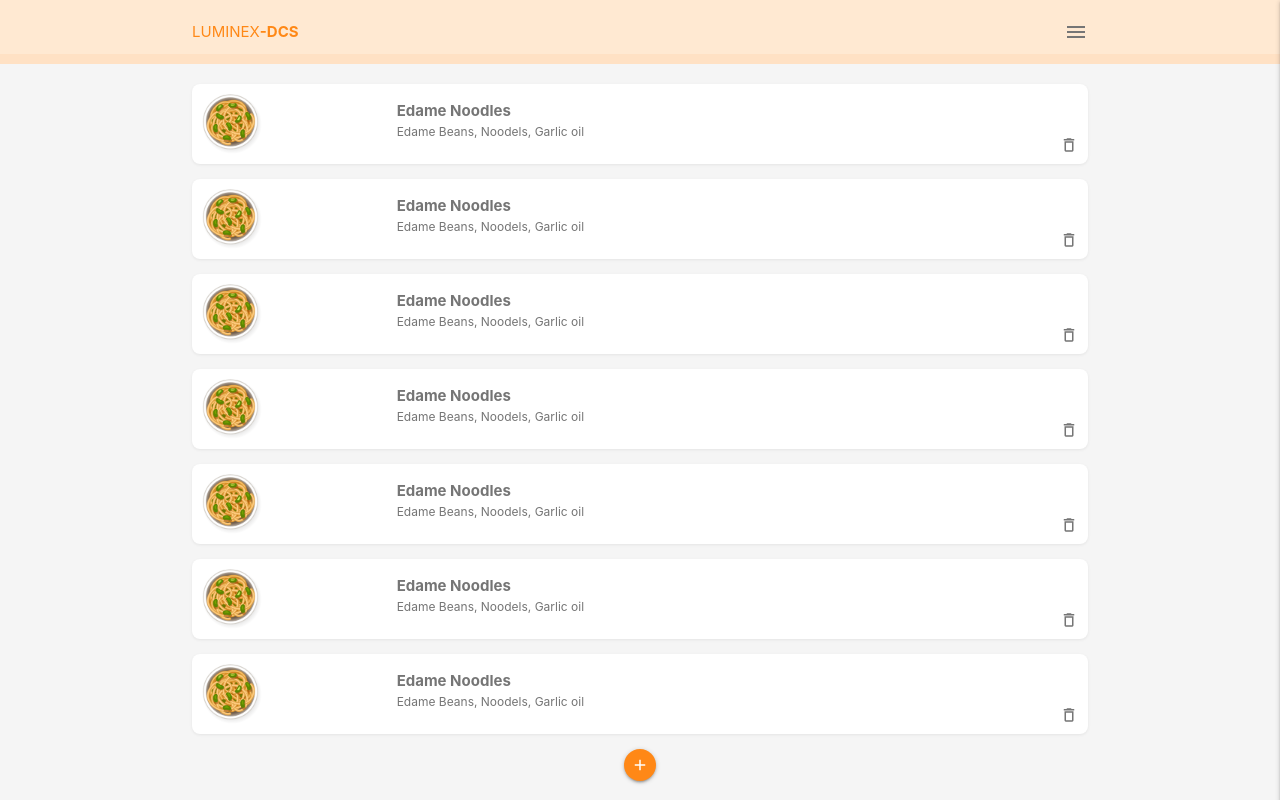
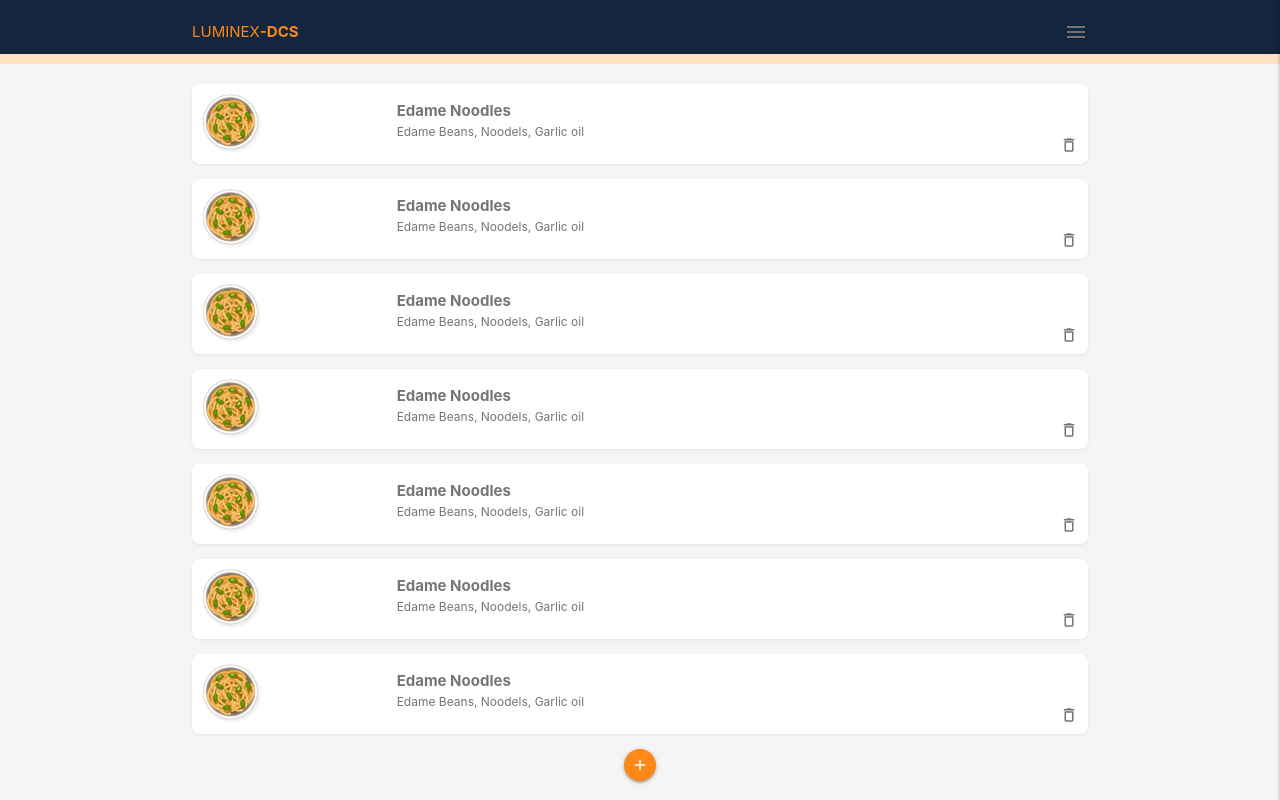
Before and after one commit to ayeshrvr/ayeshrvr.github.io, a plain HTML site: page index.html in a window 1280 px wide. Drawn offline with Linux system fonts and the light colour scheme.

Commit message:
Update styles.css

```diff
--- a/css/styles.css
+++ b/css/styles.css
@@ -1,6 +1,6 @@
 /* colours */
 :root{
-    --primary: #FFE9D2;
+    --primary: #13263d;
     --secondary: #FFE1C4;
     --title: #FF8816;
   }
```
